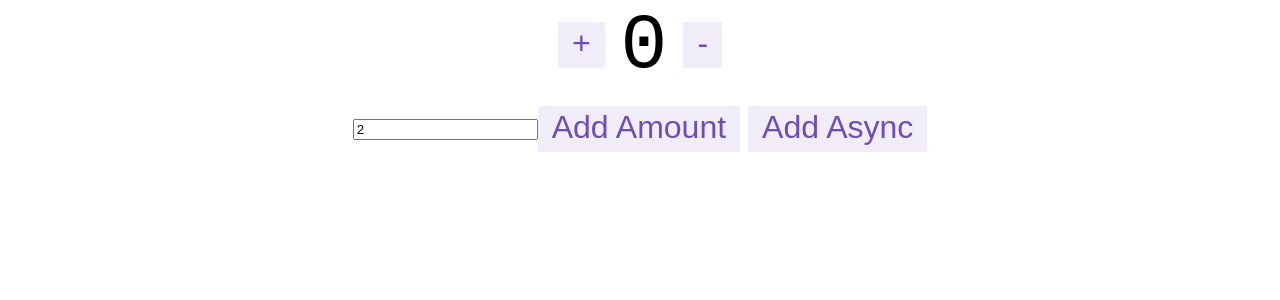
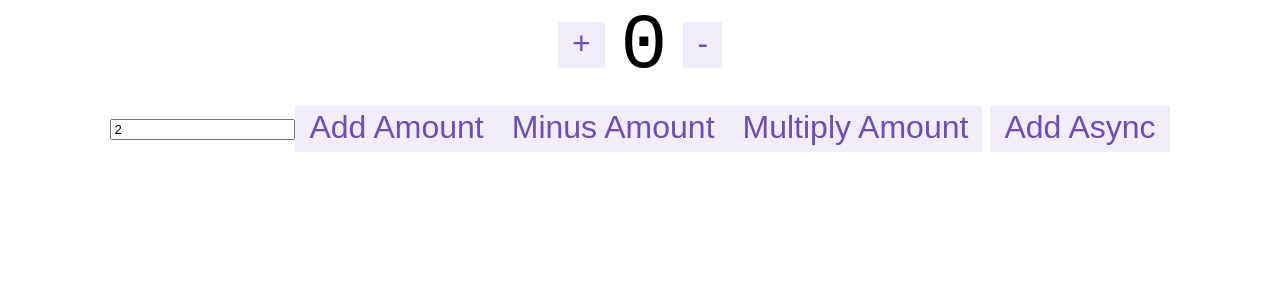
Before and after one commit to MaryiaBialetskaya1/redux-react, a React (Create React App) app: page / in a window 1280 px wide. Shown: the top 300 px of the page. Built offline with nearby package versions, Linux system fonts and the light colour scheme.

Commit message:
edit layout, add multiply button

```diff
--- a/src/App.js
+++ b/src/App.js
@@ -4,6 +4,8 @@ import {
   increment,
   decrement,
   incrementByAmount,
+  decrementByAmount,
+  multiplyByAmount,
   incrementAsync,
 } from "./redux-toolkit/counter";
 import { useState } from "react";
@@ -39,6 +41,22 @@ function App() {
           Add Amount
         </button>
         <button
+          className="button"
+          onClick={() =>
+            dispatch(decrementByAmount(Number(incrementAmount) || 0))
+          }
+        >
+          Minus Amount
+        </button>
+        <button
+          className="button"
+          onClick={() =>
+            dispatch(multiplyByAmount(Number(incrementAmount) || 0))
+          }
+        >
+          Multiply Amount
+        </button>
+        <button
           className="button asyncButton"
           onClick={() => dispatch(incrementAsync(Number(incrementAmount) || 0))}
         >
--- a/src/redux-toolkit/counter.js
+++ b/src/redux-toolkit/counter.js
@@ -17,11 +17,23 @@ export const counterSlice = createSlice({
     incrementByAmount: (state, action) => {
       state.value += action.payload;
     },
+    decrementByAmount: (state, action) => {
+      state.value -= action.payload;
+    },
+    multiplyByAmount: (state, action) => {
+      state.value *= action.payload;
+    },
   },
 });
 
 // Action creators are generated for each case reducer function
-export const { increment, decrement, incrementByAmount } = counterSlice.actions;
+export const {
+  increment,
+  decrement,
+  incrementByAmount,
+  decrementByAmount,
+  multiplyByAmount,
+} = counterSlice.actions;
 
 export const incrementAsync = (amount) => (dispatch) => {
   setTimeout(() => {
```
